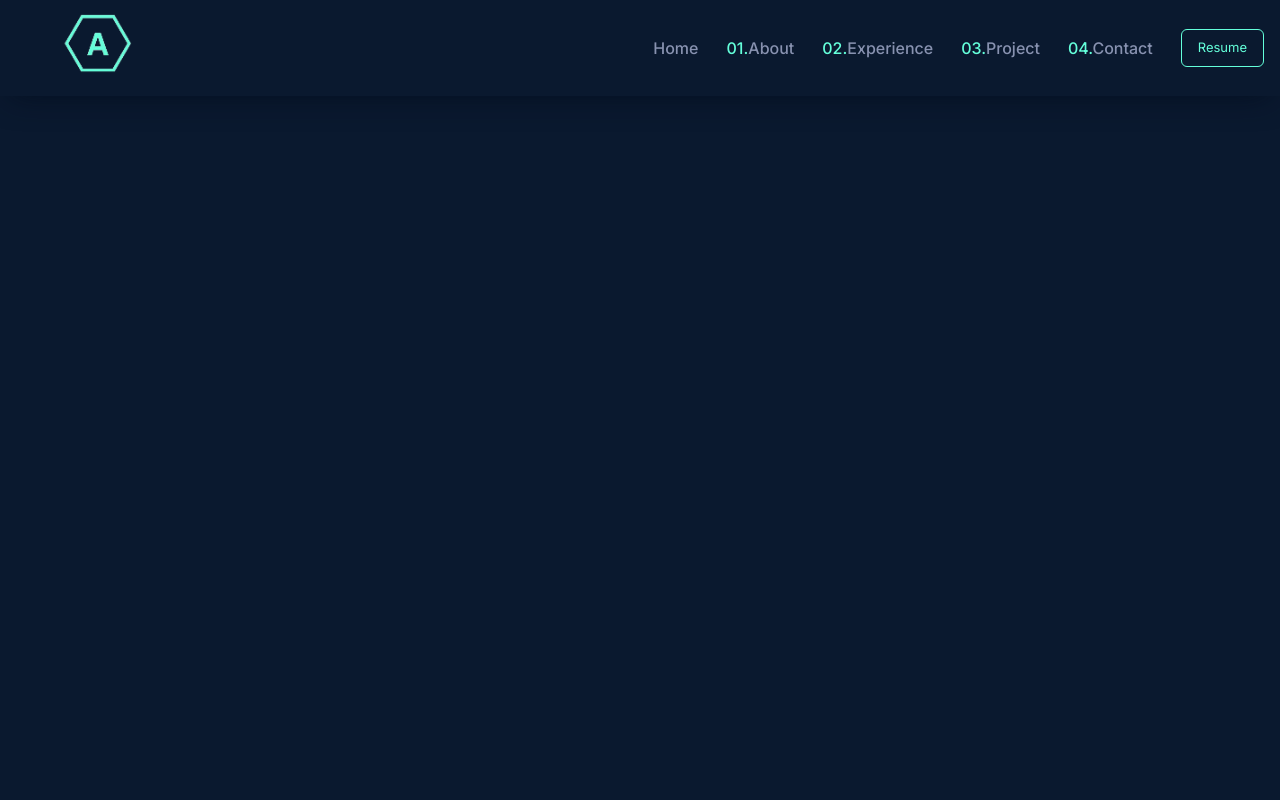
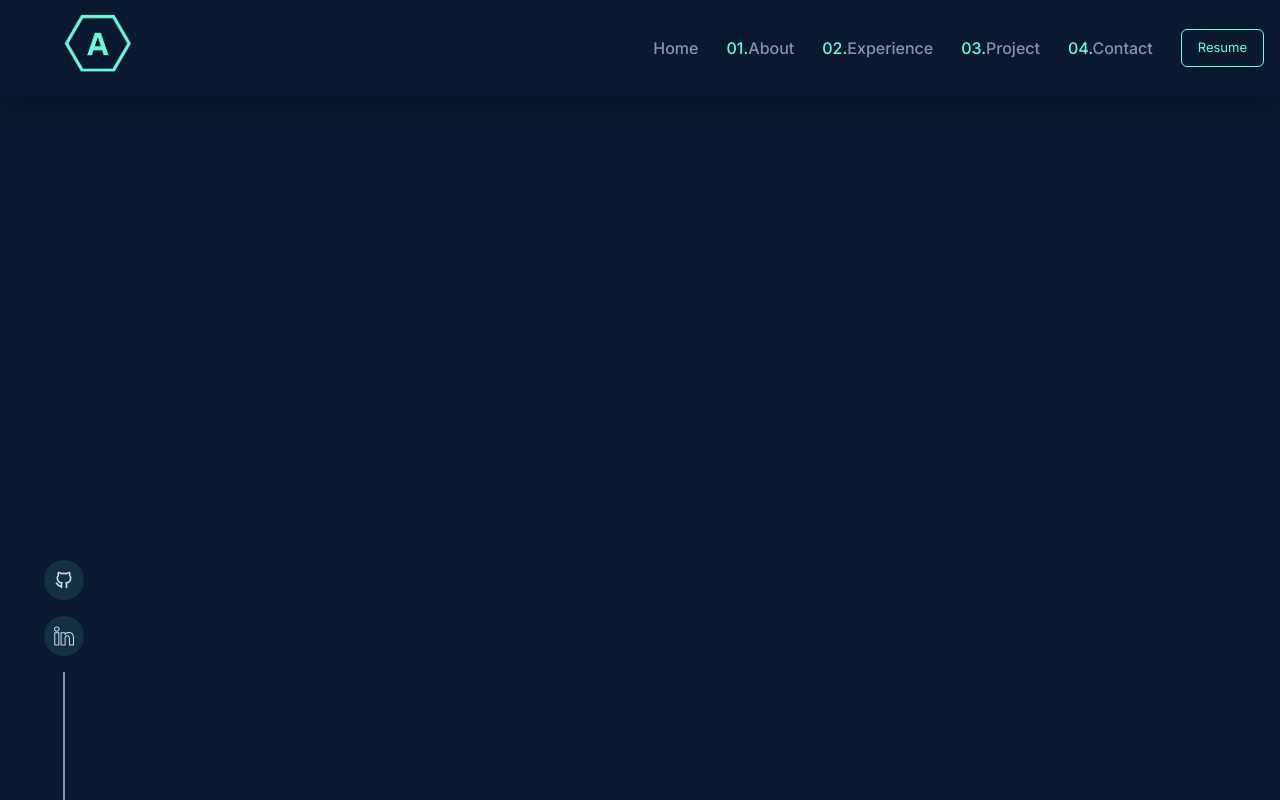
Before and after one commit to AbhishekPurty/myportfolio, a Next.js app: page / in a window 1280 px wide. Built offline with nearby package versions, Linux system fonts and the light colour scheme.

Commit message:
Left Side

```diff
--- /dev/null
+++ b/components/LeftSide.tsx
@@ -0,0 +1,24 @@
+import { TbBrandGithub } from "react-icons/tb";
+import { SlSocialLinkedin } from "react-icons/sl";
+
+const LeftSide = () => {
+  return (
+    <div className="w-full h-full flex flex-col items-center justify-end gap-4 text-textLight">
+      <div className="flex flex-col gap-4">
+        <a href="https://github.com/AbhishekPurty" target="_blank">
+            <span className="w-10 h-10 text-xl bg-hoverColor rounded-full inline-flex items-center justify-center hover:text-textGreen cursor-pointer hover:-translate-y-2 transition-all duration-300">
+                <TbBrandGithub />
+            </span>
+        </a>
+        <a href="https://www.linkedin.com/in/abhishek-purty-07" target="_blank">
+            <span className="w-10 h-10 text-xl bg-hoverColor rounded-full inline-flex items-center justify-center hover:text-textGreen cursor-pointer hover:-translate-y-2 transition-all duration-300">
+                <SlSocialLinkedin />
+            </span>
+        </a>
+      </div>
+      <div className="w-[2px] h-32 bg-textDark"></div>
+    </div>
+  )
+}
+
+export default LeftSide
--- a/package.json
+++ b/package.json
@@ -12,7 +12,8 @@
     "framer-motion": "^10.18.0",
     "next": "14.0.4",
     "react": "^18",
-    "react-dom": "^18"
+    "react-dom": "^18",
+    "react-icons": "^5.0.1"
   },
   "devDependencies": {
     "@types/node": "^20",
--- a/pages/index.tsx
+++ b/pages/index.tsx
@@ -1,3 +1,4 @@
+import LeftSide from '@/components/LeftSide'
 import Navbar from '@/components/Navbar'
 import Head from 'next/head'
 
@@ -10,6 +11,14 @@
     </Head>
     <div className="w-full h-screen font-bodyFont bg-bodyColor text-textLight overflow-x-hidden overflow-y-scroll">
       <Navbar />
+      <div className="w-full h-[88vh] xl:flex items-center gap-20 justify-between">
+        <div className="hidden xl:inline-flex w-32 h-full fixed left-0 bottom-0">
+          <LeftSide />
+        </div>
+        <div></div>
+        <div>
+        </div>
+      </div>
     </div>
     </>
   )
```
Also changed, not shown: 1 other file (tests, documents, lock files or other folders).
